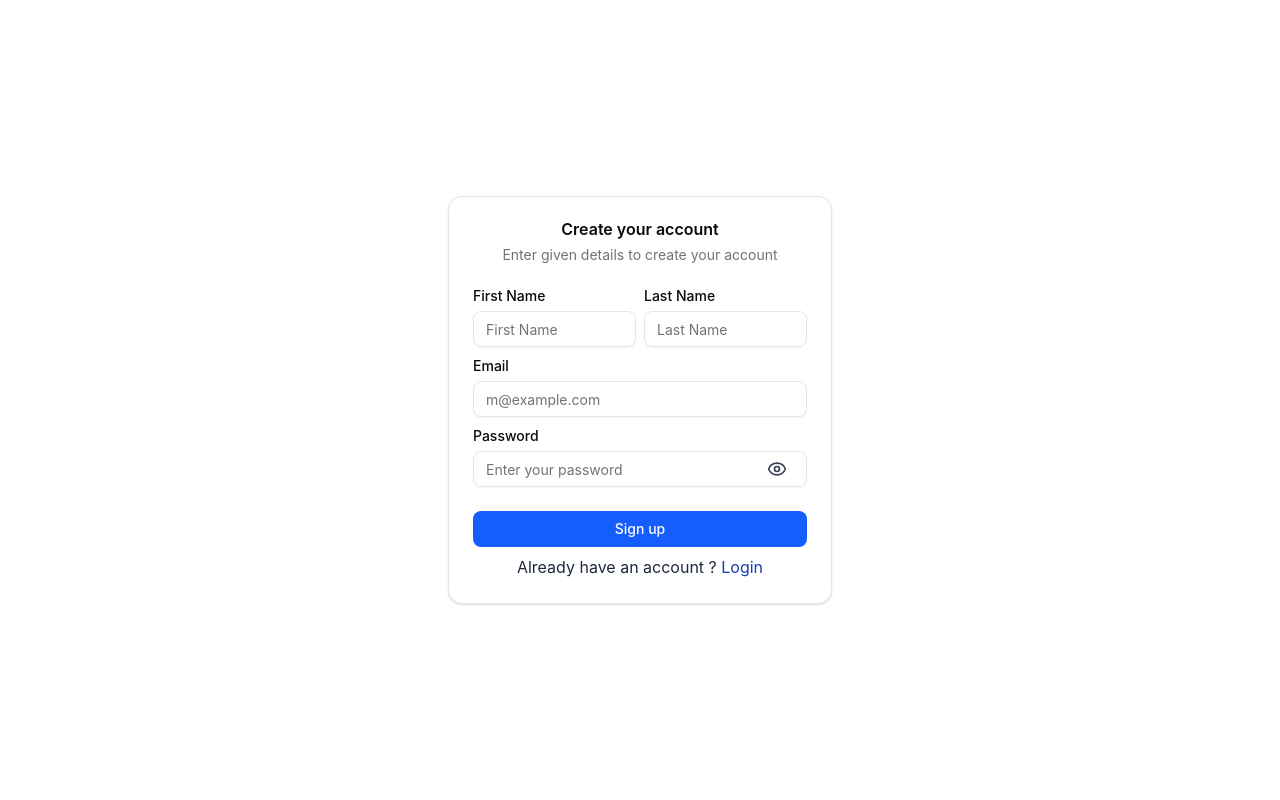
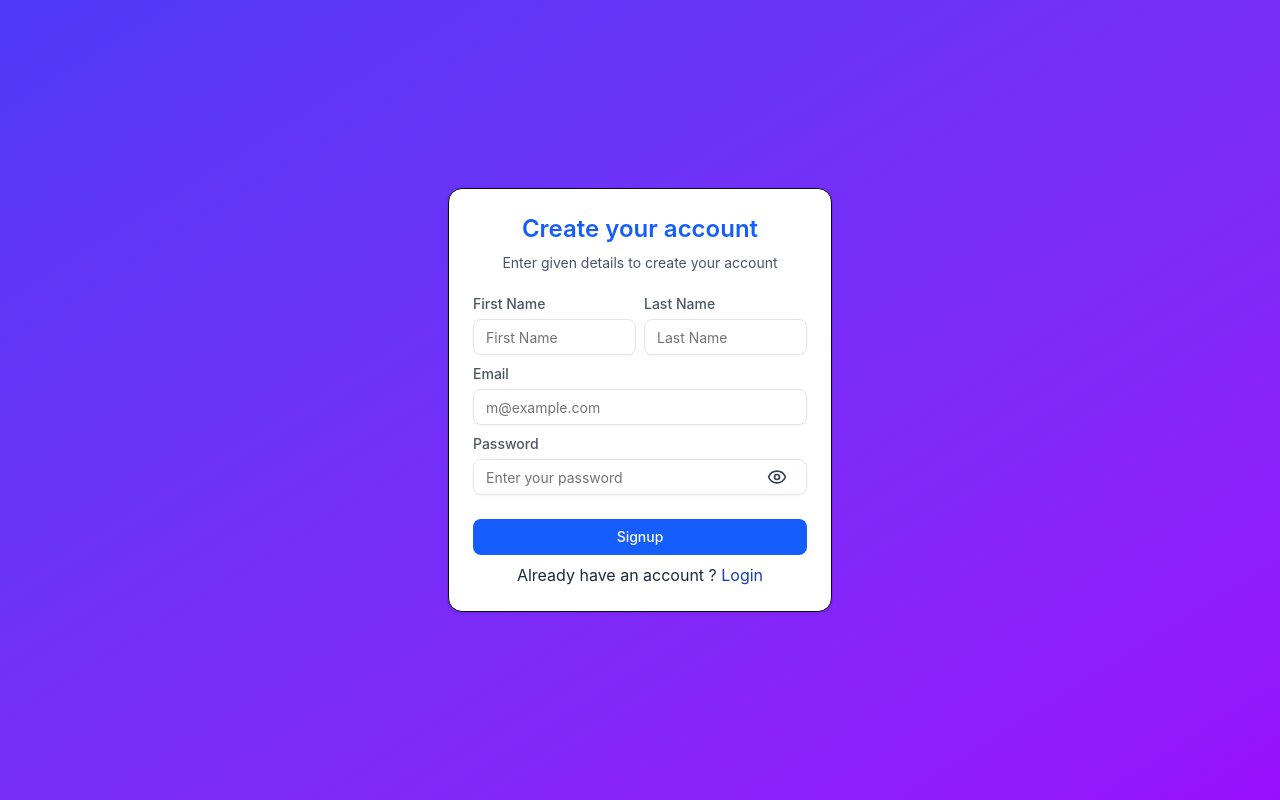
Before and after one commit to smruti-9078/flipkart, a React (Vite) app in the folder Frontend/: page /signup in a window 1280 px wide. Built offline with nearby package versions, Linux system fonts and the light colour scheme.

Commit message:
Verifyemail

```diff
--- a/Frontend/src/index.css
+++ b/Frontend/src/index.css
@@ -2,7 +2,7 @@
 @import "tw-animate-css";
 @import "shadcn/tailwind.css";
 
-@custom-variant dark (&:is(.dark *));
+
 
 @theme inline {
     --radius-sm: calc(var(--radius) - 4px);
@@ -113,12 +113,3 @@
     --sidebar-border: oklch(1 0 0 / 10%);
     --sidebar-ring: oklch(0.556 0 0);
 }
-
-@layer base {
-  * {
-    @apply border-border outline-ring/50;
-    }
-  body {
-    @apply bg-background text-foreground;
-    }
-}
--- a/Frontend/src/pages/Signup.jsx
+++ b/Frontend/src/pages/Signup.jsx
@@ -11,14 +11,16 @@ import {
 } from "@/components/ui/card";
 import { Input } from "@/components/ui/input";
 import { Label } from "@/components/ui/label";
-import { Eye, EyeOff } from "lucide-react";
+import { Eye, EyeOff, Loader2 } from "lucide-react";
 import { Link, useNavigate } from "react-router-dom";
 import axios from "axios";
 import { toast } from "sonner";
 
 const Signup = () => {
     const [showPassword, setShowPassword] = useState(false)
+    const [loading, setLoading] =useState(false)
     const [formData, setFormData] = useState({
+
         firstName:"",
         lastName:"",
         email:"",
@@ -38,7 +40,9 @@ const Signup = () => {
         e.preventDefault();
         //console.log(formData)
         try {
-            const res= await axios.post(`http://localhost:8000/api/user/register`, formData,{
+          setLoading(true)
+            const res= await axios.post(`http://localhost:8000/api/user/register`, formData, {
+
                 headers:{
                     "Content-Type":"application/json"
                 }
@@ -49,14 +53,17 @@ const Signup = () => {
             }
         } catch (error) {
             console.log(error)
+            toast.error(error.response.data.message)
+        }finally{
+          setLoading(false)
         }
     }
   return (
-    <div className="flex justify-center items-center min-h-screen">
+    <div className="flex justify-center items-center min-h-screen bg-gradient-to-br from-indigo-600 to-purple-600 ">
       <Card className="w-full max-w-sm">
         <CardHeader>
-          <CardTitle className="text-center">Create your account</CardTitle>
-          <CardDescription className="text-center">
+          <CardTitle className="text-center text-blue-600 text-2xl font-semibold ">Create your account</CardTitle>
+          <CardDescription className="text-center text-slate-600 ">
             Enter given details to create your account
           </CardDescription>
         </CardHeader>
@@ -64,7 +71,7 @@ const Signup = () => {
             <div className="flex flex-col gap-3">
               <div className="grid grid-cols-2 gap-2">
                 <div className="grid gap-2">
-                    <Label htmlFor="firstName">First Name</Label>
+                    <Label htmlFor="firstName" className='text-gray-600'>First Name</Label>
                     <Input id="firstName"
                     placeholder="First Name"
                     name="firstName"
@@ -75,7 +82,7 @@ const Signup = () => {
                     />
                 </div>
                 <div className="grid gap-2">
-                    <Label htmlFor="lastName">Last Name</Label>
+                    <Label htmlFor="lastName"className='text-gray-600'>Last Name</Label>
                     <Input id="lastName"
                     placeholder="Last Name"
                     name="lastName"
@@ -88,7 +95,7 @@ const Signup = () => {
 
               </div>
               <div className="grid gap-2">
-                <Label htmlFor="email">Email</Label>
+                <Label htmlFor="email" className='text-gray-600'>Email</Label>
                 <Input
                   id="email"
                   type="email"
@@ -102,7 +109,7 @@ const Signup = () => {
 
               <div className="grid gap-2">
                 <div className="flex items-center">
-                  <Label htmlFor="password">Password</Label>
+                  <Label htmlFor="password"className='text-gray-600'>Password</Label>
 
                 </div>
                 <div className="relative">
@@ -117,7 +124,7 @@ const Signup = () => {
         </CardContent>
         <CardFooter className="flex-col gap-2">
           <Button onClick={submitHandler} type="submit" className="w-full bg-blue-600 hover:bg-blue-800">
-            Sign up
+            {loading? <><Loader2 className="animate-spin h-4 w-4 mr-2"/>Please wait</>:'Signup'}
           </Button>
           <p className="text-slate-800 text-md">Already have an account ? <Link to={'/login'} className="hover:underline cursor-pointer text-blue-800">Login</Link></p>
         </CardFooter>
--- /dev/null
+++ b/Frontend/src/pages/Verify.jsx
@@ -0,0 +1,19 @@
+import React from 'react'
+
+const Verify = () => {
+
+  return (
+    <div className="min-h-screen flex items-center justify-center bg-gradient-to-br from-indigo-600 to-purple-600 px-4">
+      <div className="bg-white w-full max-w-md rounded-2xl shadow-xl p-8 text-center">
+        <div className="flex justify-center mb-6">
+
+        </div>
+        <h1 className="text-2xl font-bold text-gray-900 mb-2">✅Check your Email</h1>
+        <p className="text-gray-500">We've sent a verification link to your email address. </p>
+
+      </div>
+    </div>
+  )
+}
+
+export default Verify
--- /dev/null
+++ b/Frontend/src/pages/VerifyEmail.jsx
@@ -0,0 +1,99 @@
+import React, { useEffect, useState } from "react";
+import { useNavigate, useParams } from "react-router-dom";
+import axios from "axios";
+
+const VerifyEmail = () => {
+  const { token } = useParams();
+  const navigate = useNavigate();
+
+  // verifying | success | error
+  const [status, setStatus] = useState(()=>(token ? "verifying" : "error"));
+
+  useEffect(() => {
+    if (!token) return;
+
+    let isMounted = true;
+
+    const runVerification = async () => {
+      try {
+        const res = await axios.post(
+          "http://localhost:8000/api/user/verify",
+          {},
+          {
+            headers: {
+              Authorization: `Bearer ${token}`,
+            },
+          }
+        );
+
+        if (res.data.success && isMounted) {
+          setStatus("success");
+
+          setTimeout(() => {
+            navigate("/login");
+          }, 2000);
+        }
+      } catch (error) {
+        console.log(error);
+        if (isMounted) setStatus("error");
+      }
+    };
+
+    runVerification();
+
+    return () => {
+      isMounted = false;
+    };
+  }, [token, navigate]);
+
+  return (
+    <div className="min-h-screen flex items-center justify-center bg-gradient-to-br from-indigo-600 to-purple-600 px-4">
+      <div className="bg-white w-full max-w-md rounded-2xl shadow-xl p-8 text-center">
+
+        {/* Verifying */}
+        {status === "verifying" && (
+          <>
+            <div className="flex justify-center mb-6">
+              <div className="h-10 w-10 border-4 border-indigo-600 border-t-transparent rounded-full animate-spin"></div>
+            </div>
+            <h1 className="text-2xl font-bold text-gray-900 mb-2">
+              Verifying your email...
+            </h1>
+            <p className="text-gray-500">
+              Please wait while we confirm your account.
+            </p>
+          </>
+        )}
+
+        {/* Success */}
+        {status === "success" && (
+          <>
+            <div className="text-5xl mb-4">✅</div>
+            <h1 className="text-2xl font-bold text-gray-900 mb-2">
+              Email Verified
+            </h1>
+            <p className="text-green-600">
+              Redirecting to login...
+            </p>
+          </>
+        )}
+
+        {/* Error */}
+        {status === "error" && (
+          <>
+            <div className="text-5xl mb-4">❌</div>
+            <h1 className="text-2xl font-bold text-gray-900 mb-2">
+              Verification Failed
+            </h1>
+            <p className="text-red-600">
+              Invalid or expired verification link.
+            </p>
+          </>
+        )}
+
+      </div>
+    </div>
+  );
+};
+
+export default VerifyEmail;
```
Also changed, not shown: Frontend/src/App.jsx (+14 -2 lines).
